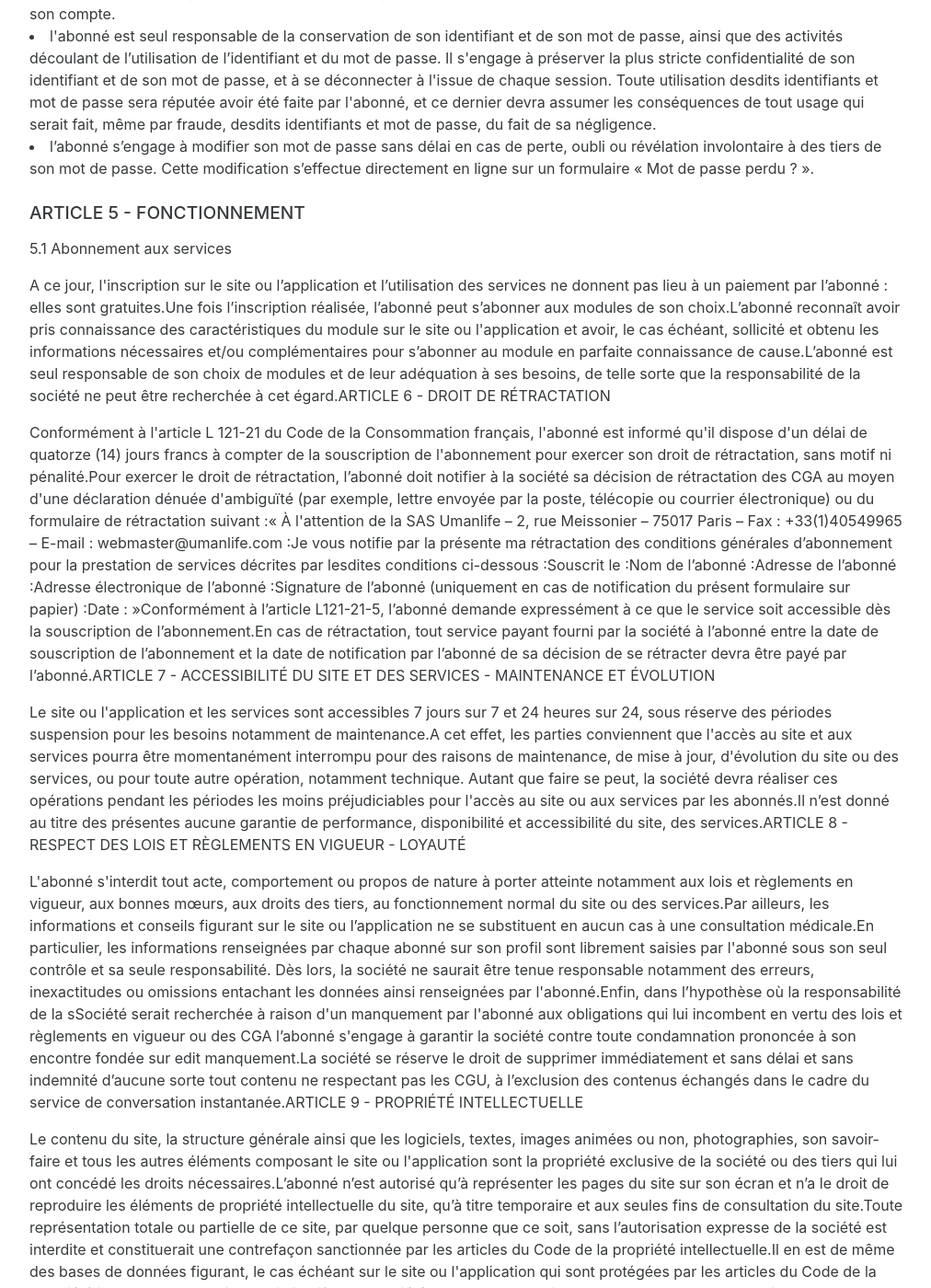
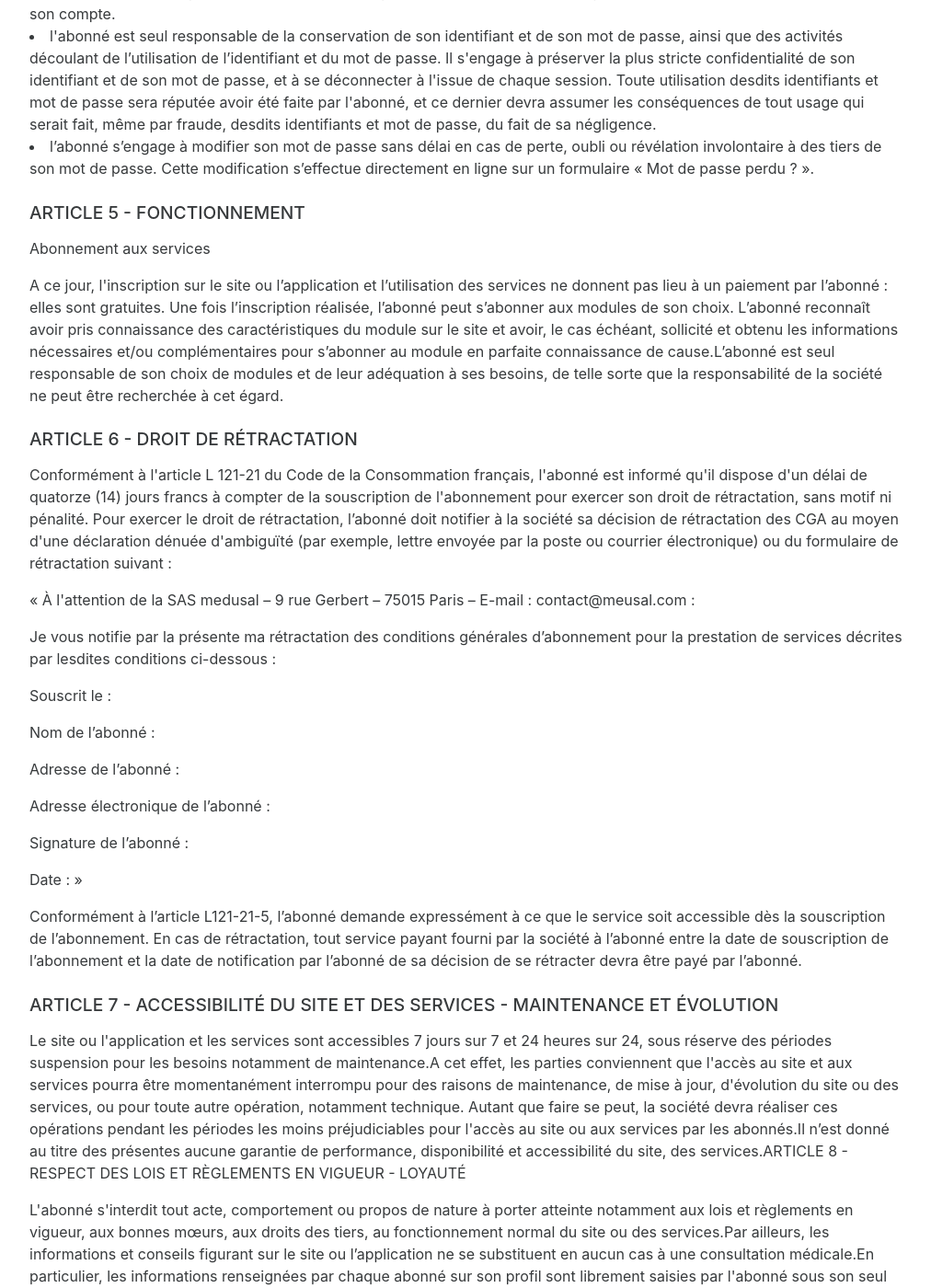
Before and after one commit to medusal/medusal.github.io, a Jekyll site: the page built from _pages/cgu.html, in a window 1280 px wide and 1400 px high, scrolled down 4254 px. Shown: the whole window at 92% size, without its empty margins (133-1145 px from the left). Built offline with Jekyll 4.4.1, drawn with Linux system fonts in a browser that asks for light colours.

Commit message:
Update from Forestry.io - _pages/cgu.html

```diff
--- a/_pages/cgu.html
+++ b/_pages/cgu.html
@@ -114,9 +114,24 @@ color: "#3D9970"
     <h3>
         ARTICLE 5 - FONCTIONNEMENT
 </h3>
-<p>5.1 Abonnement aux services</p>
-<p>A ce jour, l'inscription sur le site ou l’application et l’utilisation des services ne donnent pas lieu à un paiement par l’abonné : elles sont gratuites.Une fois l’inscription réalisée, l’abonné peut s’abonner aux modules de son choix.L’abonné reconnaît avoir pris connaissance des caractéristiques du module sur le site ou l'application et avoir, le cas échéant, sollicité et obtenu les informations nécessaires et/ou complémentaires pour s’abonner au module en parfaite connaissance de cause.L’abonné est seul responsable de son choix de modules et de leur adéquation à ses besoins, de telle sorte que la responsabilité de la société ne peut être recherchée à cet égard.ARTICLE 6 - DROIT DE RÉTRACTATION</p>
-<p>Conformément à l'article L 121-21 du Code de la Consommation français, l'abonné est informé qu'il dispose d'un délai de quatorze (14) jours francs à compter de la souscription de l'abonnement pour exercer son droit de rétractation, sans motif ni pénalité.Pour exercer le droit de rétractation, l’abonné doit notifier à la société sa décision de rétractation des CGA au moyen d'une déclaration dénuée d'ambiguïté (par exemple, lettre envoyée par la poste, télécopie ou courrier électronique) ou du formulaire de rétractation suivant :« À l'attention de la SAS Umanlife – 2, rue Meissonier – 75017 Paris – Fax : +33(1)40549965 – E-mail : webmaster@umanlife.com :Je vous notifie par la présente ma rétractation des conditions générales d’abonnement pour la prestation de services décrites par lesdites conditions ci-dessous :Souscrit le :Nom de l’abonné :Adresse de l’abonné :Adresse électronique de l’abonné :Signature de l’abonné (uniquement en cas de notification du présent formulaire sur papier) :Date : »Conformément à l’article L121-21-5, l’abonné demande expressément à ce que le service soit accessible dès la souscription de l’abonnement.En cas de rétractation, tout service payant fourni par la société à l’abonné entre la date de souscription de l’abonnement et la date de notification par l’abonné de sa décision de se rétracter devra être payé par l’abonné.ARTICLE 7 - ACCESSIBILITÉ DU SITE ET DES SERVICES - MAINTENANCE ET ÉVOLUTION</p>
+<p>Abonnement aux services</p>
+<p>A ce jour, l'inscription sur le site ou l’application et l’utilisation des services ne donnent pas lieu à un paiement par l’abonné : elles sont gratuites. Une fois l’inscription réalisée, l’abonné peut s’abonner aux modules de son choix. L’abonné reconnaît avoir pris connaissance des caractéristiques du module sur le site et avoir, le cas échéant, sollicité et obtenu les informations nécessaires et/ou complémentaires pour s’abonner au module en parfaite connaissance de cause.L’abonné est seul responsable de son choix de modules et de leur adéquation à ses besoins, de telle sorte que la responsabilité de la société ne peut être recherchée à cet égard.</p>
+<h3>
+ARTICLE 6 - DROIT DE RÉTRACTATION
+</h3>
+    <p>Conformément à l'article L 121-21 du Code de la Consommation français, l'abonné est informé qu'il dispose d'un délai de quatorze (14) jours francs à compter de la souscription de l'abonnement pour exercer son droit de rétractation, sans motif ni pénalité. Pour exercer le droit de rétractation, l’abonné doit notifier à la société sa décision de rétractation des CGA au moyen d'une déclaration dénuée d'ambiguïté (par exemple, lettre envoyée par la poste ou courrier électronique) ou du formulaire de rétractation suivant :
+<p>« À l'attention de la SAS medusal – 9 rue Gerbert – 75015 Paris – E-mail : contact@meusal.com : </p>
+        <p>Je vous notifie par la présente ma rétractation des conditions générales d’abonnement pour la prestation de services décrites par lesdites conditions ci-dessous : </p>
+<p>Souscrit le : </p>
+<p>Nom de l’abonné : </p>
+<p>Adresse de l’abonné : </p>
+<p>Adresse électronique de l’abonné : </p>
+<p>Signature de l’abonné : </p>
+<p>Date : »</p>
+Conformément à l’article L121-21-5, l’abonné demande expressément à ce que le service soit accessible dès la souscription de l’abonnement. En cas de rétractation, tout service payant fourni par la société à l’abonné entre la date de souscription de l’abonnement et la date de notification par l’abonné de sa décision de se rétracter devra être payé par l’abonné.</p>
+<h3>
+    ARTICLE 7 - ACCESSIBILITÉ DU SITE ET DES SERVICES - MAINTENANCE ET ÉVOLUTION
+</h3>
 <p>Le site ou l'application et les services sont accessibles 7 jours sur 7 et 24 heures sur 24, sous réserve des périodes suspension pour les besoins notamment de maintenance.A cet effet, les parties conviennent que l'accès au site et aux services pourra être momentanément interrompu pour des raisons de maintenance, de mise à jour, d'évolution du site ou des services, ou pour toute autre opération, notamment technique. Autant que faire se peut, la société devra réaliser ces opérations pendant les périodes les moins préjudiciables pour l'accès au site ou aux services par les abonnés.Il n’est donné au titre des présentes aucune garantie de performance, disponibilité et accessibilité du site, des services.ARTICLE 8 - RESPECT DES LOIS ET RÈGLEMENTS EN VIGUEUR - LOYAUTÉ</p>
 <p>L'abonné s'interdit tout acte, comportement ou propos de nature à porter atteinte notamment aux lois et règlements en vigueur, aux bonnes mœurs, aux droits des tiers, au fonctionnement normal du site ou des services.Par ailleurs, les informations et conseils figurant sur le site ou l’application ne se substituent en aucun cas à une consultation médicale.En particulier, les informations renseignées par chaque abonné sur son profil sont librement saisies par l'abonné sous son seul contrôle et sa seule responsabilité. Dès lors, la société ne saurait être tenue responsable notamment des erreurs, inexactitudes ou omissions entachant les données ainsi renseignées par l'abonné.Enfin, dans l’hypothèse où la responsabilité de la sSociété serait recherchée à raison d'un manquement par l'abonné aux obligations qui lui incombent en vertu des lois et règlements en vigueur ou des CGA l’abonné s'engage à garantir la société contre toute condamnation prononcée à son encontre fondée sur edit manquement.La société se réserve le droit de supprimer immédiatement et sans délai et sans indemnité d’aucune sorte tout contenu ne respectant pas les CGU, à l’exclusion des contenus échangés dans le cadre du service de conversation instantanée.ARTICLE 9 - PROPRIÉTÉ INTELLECTUELLE</p>
 <p>Le contenu du site, la structure générale ainsi que les logiciels, textes, images animées ou non, photographies, son savoir-faire et tous les autres éléments composant le site ou l'application sont la propriété exclusive de la société ou des tiers qui lui ont concédé les droits nécessaires.L’abonné n’est autorisé qu’à représenter les pages du site sur son écran et n’a le droit de reproduire les éléments de propriété intellectuelle du site, qu’à titre temporaire et aux seules fins de consultation du site.Toute représentation totale ou partielle de ce site, par quelque personne que ce soit, sans l’autorisation expresse de la société est interdite et constituerait une contrefaçon sanctionnée par les articles du Code de la propriété intellectuelle.Il en est de même des bases de données figurant, le cas échéant sur le site ou l'application qui sont protégées par les articles du Code de la propriété intellectuelle.Les signes distinctifs de la société et de ses partenaires, tels que les noms de domaine, marques, dénominations ainsi que les logos figurant sur le site ou l'application sont protégés par le Code de la propriété intellectuelle.Toute reproduction totale ou partielle de ces signes distinctifs effectuée à partir des éléments du site sans l’autorisation expresse de la société est donc prohibée, au sens du Code de la propriété intellectuelle.ARTICLE 10 - RESPONSABILITÉ</p>
```
